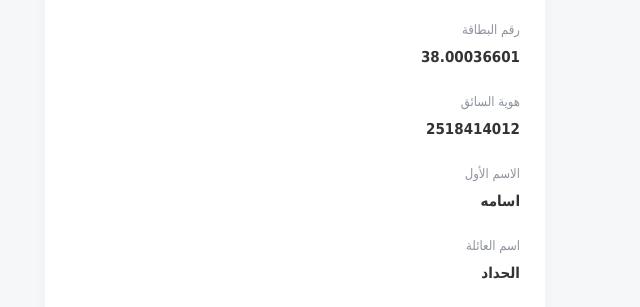
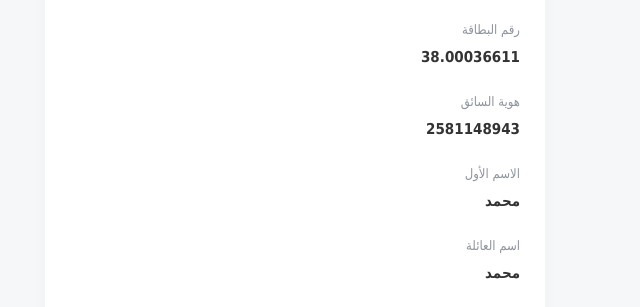
Before and after one commit to naql-logisti-sa-validatedriver-card/38.00036601, a plain HTML site: page index.html in a window 1280 px wide. Shown: the part 810-1117 px from the top of the page, 345-985 px from the left. Drawn offline with Linux system fonts and the light colour scheme.

Commit message:
Update index.html

```diff
--- a/index.html
+++ b/index.html
@@ -148,22 +148,22 @@
 
             <div class="info-group">
                 <span class="label">رقم البطاقة</span>
-                <span class="value">38.00036601</span>
+                <span class="value">38.00036611</span>
             </div>
 
             <div class="info-group">
                 <span class="label">هوية السائق</span>
-                <span class="value">2518414012</span>
+                <span class="value">2581148943</span>
             </div>
 
             <div class="info-group">
                 <span class="label">الاسم الأول</span>
-                <span class="value">اسامه</span>
+                <span class="value">محمد</span>
             </div>
 
             <div class="info-group">
                 <span class="label">اسم العائلة</span>
-                <span class="value">الحداد</span>
+                <span class="value">محمد</span>
             </div>
 
             <div class="info-group">
```
